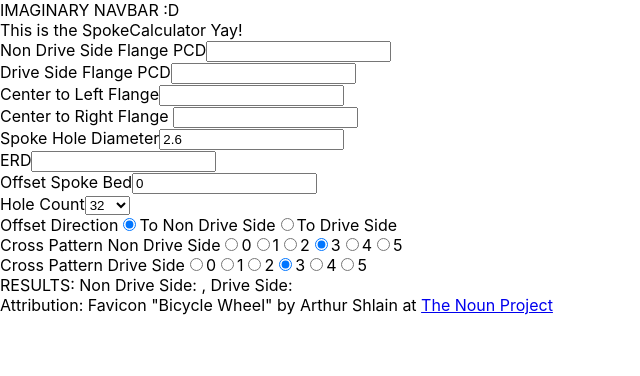
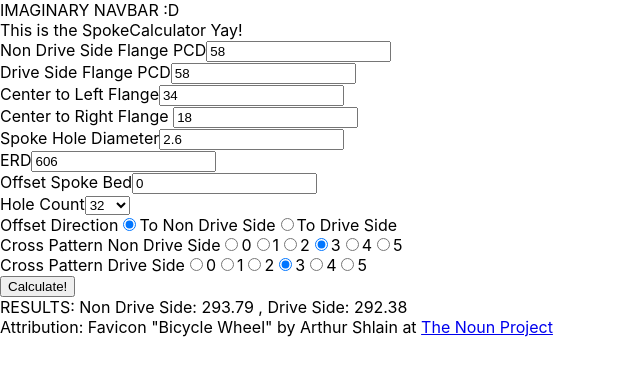
Before and after one commit to nguyen-michael/wheel-directory, a React (Create React App) app: page / in a window 1280 px wide. Shown: the top 376 px of the page, without its empty margins (0-640 px from the left). Built offline with nearby package versions, Linux system fonts and the light colour scheme.

Commit message:
Finalize basic spoke calculator functionality

```diff
--- a/src/App.jsx
+++ b/src/App.jsx
@@ -9,23 +9,22 @@ class App extends Component {
             spokeCalcHoleCount: "32",
             spokeCalcCrossPatternNds: "3",
             spokeCalcCrossPatternDs: "3",
-            spokeCalcFlangePcdNds: "",
-            spokeCalcFlangePcdDs: "",
-            spokeCalcCenterToLeft: "",
-            spokeCalcCenterToRight: "",
+            spokeCalcFlangePcdNds: "58",
+            spokeCalcFlangePcdDs: "58",
+            spokeCalcCenterToLeft: "34",
+            spokeCalcCenterToRight: "18",
             spokeCalcSpokeHoleDiameter: "2.6",
-            spokeCalcERD: "",
+            spokeCalcERD: "606",
             spokeCalcOffsetSpokeBed: "0",
             spokeCalcOffsetDirection: "nds",
-            spokeCalcNdsCalculation: "",
-            spokeCalcDsCalculation: ""
+            spokeCalcNdsCalculation: spokeCalc(606, 58, 34, 3, 32, 2.6),
+            spokeCalcDsCalculation: spokeCalc(606, 58, 18, 3, 32, 2.6)
         }
 
         this.handleFormChange = this.handleFormChange.bind(this);
         this.updateSpokeCalculation = this.updateSpokeCalculation.bind(this);
     }
 
-    // This functions but it  seems to be "off" by a cycle and doesn't quite update on the spot. Maybe have a submit button, also prevent default on enter.
     updateSpokeCalculation() {
         if (
             this.state.spokeCalcFlangePcdNds > 0
@@ -34,9 +33,15 @@ class App extends Component {
             && this.state.spokeCalcERD > 0
             && this.state.spokeCalcOffsetSpokeBed >= 0
         ) {
-            this.setState((state) => {
-                return {spokeCalcNdsCalculation: spokeCalc(state.spokeCalcERD, state.spokeCalcFlangePcdNds, state.spokeCalcCenterToLeft, state.spokeCalcCrossPatternNds, state.spokeCalcHoleCount, state.spokeCalcSpokeHoleDiameter)}
-            });
+            if (this.state.spokeCalcOffsetDirection === "nds") {
+                this.setState((state) => {
+                    return { spokeCalcNdsCalculation: spokeCalc(state.spokeCalcERD, state.spokeCalcFlangePcdNds, parseFloat(state.spokeCalcCenterToLeft) - parseFloat(state.spokeCalcOffsetSpokeBed), state.spokeCalcCrossPatternNds, state.spokeCalcHoleCount, state.spokeCalcSpokeHoleDiameter) }
+                });
+            } else if ( this.state.spokeCalcOffsetDirection === "ds") {
+                this.setState((state) => {
+                    return { spokeCalcNdsCalculation: spokeCalc(state.spokeCalcERD, state.spokeCalcFlangePcdNds, parseFloat(state.spokeCalcCenterToLeft) + parseFloat(state.spokeCalcOffsetSpokeBed), state.spokeCalcCrossPatternNds, state.spokeCalcHoleCount, state.spokeCalcSpokeHoleDiameter) }
+                });
+            }
         }
 
         if (
@@ -46,48 +51,32 @@ class App extends Component {
             && this.state.spokeCalcERD > 0
             && this.state.spokeCalcOffsetSpokeBed >= 0
         ) {
-            this.setState((state) => {
-                return {spokeCalcDsCalculation: spokeCalc(state.spokeCalcERD, state.spokeCalcFlangePcdDs, state.spokeCalcCenterToRight, state.spokeCalcCrossPatternDs, state.spokeCalcHoleCount, state.spokeCalcSpokeHoleDiameter)}
-            });
+            if (this.state.spokeCalcOffsetDirection === "nds") {
+                this.setState((state) => {
+                    return { spokeCalcDsCalculation: spokeCalc(state.spokeCalcERD, state.spokeCalcFlangePcdDs, parseFloat(state.spokeCalcCenterToRight) + parseFloat(state.spokeCalcOffsetSpokeBed), state.spokeCalcCrossPatternDs, state.spokeCalcHoleCount, state.spokeCalcSpokeHoleDiameter) }
+                });
+            } else if (this.state.spokeCalcOffsetDirection === "ds") {
+                this.setState((state) => {
+                    return { spokeCalcDsCalculation: spokeCalc(state.spokeCalcERD, state.spokeCalcFlangePcdDs, parseFloat(state.spokeCalcCenterToRight) - parseFloat(state.spokeCalcOffsetSpokeBed), state.spokeCalcCrossPatternDs, state.spokeCalcHoleCount, state.spokeCalcSpokeHoleDiameter) }
+                });
+            }
         }
     }
 
     handleFormChange(e) {
-        /*         if (e.target.type === "checkbox" || e.target.type === "radio") {
-                    console.log("Form Changed!", e.target.name, e.target.value, e.target.checked);
-                } else {
-                    console.log("Form Changed!", e.target.name, e.target.value, e.target);
-                }
-
-                Testing for now
-                if (e.target.type === "select-one") {
-                    this.setState({
-                        [e.target.name]: e.target.value
-                    });
-                }
-
-                if (e.target.type === "radio") {
-                    this.setState({
-                        [e.target.name]: e.target.value
-                    });
-                } */
+        /*
+            Check e.target.type
+        */
         this.setState({
             [e.target.name]: e.target.value
         });
-
-        // Update the spoke calculations if a SpokeCalculator child was changed
-        if (e.target.name.includes("spokeCalc")) {
-            this.updateSpokeCalculation();
-        }
-
-
     }
 
     render() {
         return (
             <div className="App">
                 IMAGINARY NAVBAR :D
-                <SpokeCalculator handleFormChange={this.handleFormChange} {...this.state} />
+                <SpokeCalculator handleFormChange={this.handleFormChange} {...this.state} updateSpokeCalculation={this.updateSpokeCalculation} />
             </div>
         );
     }
--- a/src/components/NumericInput.jsx
+++ b/src/components/NumericInput.jsx
@@ -6,7 +6,7 @@ class NumericInput extends Component {
             <form>
                 <label htmlFor={this.props.name}>
                     {this.props.label}
-                    <input type="number" name={this.props.name} onChange={this.props.handleFormChange} value={this.props.value}/>
+                    <input type="number" name={this.props.name} onChange={this.props.handleFormChange} value={this.props.value} min={this.props.min} max={this.props.max} step={this.props.step} />
                 </label>
             </form>
         );
--- a/src/components/SpokeCalculator.jsx
+++ b/src/components/SpokeCalculator.jsx
@@ -8,13 +8,13 @@ class SpokeCalculator extends Component {
         return (
             <div>
                 This is the SpokeCalculator Yay!
-                <NumericInput handleFormChange={this.props.handleFormChange} name="spokeCalcFlangePcdNds" label="Non Drive Side Flange PCD" value={this.props.spokeCalcFlangePcdNds} />
-                <NumericInput handleFormChange={this.props.handleFormChange} name="spokeCalcFlangePcdDs" label="Drive Side Flange PCD" value={this.props.spokeCalcFlangePcdDs} />
-                <NumericInput handleFormChange={this.props.handleFormChange} name="spokeCalcCenterToLeft" label="Center to Left Flange" value={this.props.spokeCalcCenterToLeft} />
-                <NumericInput handleFormChange={this.props.handleFormChange} name="spokeCalcCenterToRight" label="Center to Right Flange " value={this.props.spokeCalcCenterToRight} />
-                <NumericInput handleFormChange={this.props.handleFormChange} name="spokeCalcSpokeHoleDiameter" label="Spoke Hole Diameter" value={this.props.spokeCalcSpokeHoleDiameter} />
-                <NumericInput handleFormChange={this.props.handleFormChange} name="spokeCalcERD" label="ERD" value={this.props.spokeCalcERD} />
-                <NumericInput handleFormChange={this.props.handleFormChange} name="spokeCalcOffsetSpokeBed" label="Offset Spoke Bed" value={this.props.spokeCalcOffsetSpokeBed} />
+                <NumericInput handleFormChange={this.props.handleFormChange} name="spokeCalcFlangePcdNds" label="Non Drive Side Flange PCD" value={this.props.spokeCalcFlangePcdNds} min="1" />
+                <NumericInput handleFormChange={this.props.handleFormChange} name="spokeCalcFlangePcdDs" label="Drive Side Flange PCD" value={this.props.spokeCalcFlangePcdDs} min="1" />
+                <NumericInput handleFormChange={this.props.handleFormChange} name="spokeCalcCenterToLeft" label="Center to Left Flange" value={this.props.spokeCalcCenterToLeft} min="1" />
+                <NumericInput handleFormChange={this.props.handleFormChange} name="spokeCalcCenterToRight" label="Center to Right Flange " value={this.props.spokeCalcCenterToRight} min="1" />
+                <NumericInput handleFormChange={this.props.handleFormChange} name="spokeCalcSpokeHoleDiameter" label="Spoke Hole Diameter" value={this.props.spokeCalcSpokeHoleDiameter} min="1" step="0.1" />
+                <NumericInput handleFormChange={this.props.handleFormChange} name="spokeCalcERD" label="ERD" value={this.props.spokeCalcERD} min="1" />
+                <NumericInput handleFormChange={this.props.handleFormChange} name="spokeCalcOffsetSpokeBed" label="Offset Spoke Bed" value={this.props.spokeCalcOffsetSpokeBed} min="0" step="0.1"/>
                 <Selector
                     handleFormChange={this.props.handleFormChange}
                     name="spokeCalcHoleCount"
@@ -39,7 +39,7 @@ class SpokeCalculator extends Component {
                         checked={this.props.spokeCalcOffsetDirection === "ds"}
                         onChange={this.props.handleFormChange}
                     />
-                    <label htmlFor="spokeCalcCrossPatternNds">To Drive Side</label>
+                    <label htmlFor="spokeCalcOffsetDirection">To Drive Side</label>
                 </form>
                 <form>
                     <label>Cross Pattern Non Drive Side</label>
@@ -143,8 +143,9 @@ class SpokeCalculator extends Component {
                     />
                     <label htmlFor="spokeCalcCrossPatternDs">5</label>
                 </form>
+                <button onClick={this.props.updateSpokeCalculation}>Calculate!</button>
                 <div>
-                    RESULTS: Non Drive Side: {this.props.spokeCalcNdsCalculation} , Drive Side: {this.props.spokeCalcDsCalculation}
+                    RESULTS: Non Drive Side: {Math.round(this.props.spokeCalcNdsCalculation * 100) / 100} , Drive Side: {Math.round(this.props.spokeCalcDsCalculation * 100) / 100}
                 </div>
             </div>
         );
```
Also changed, not shown: src/components/OffsetSwitch.jsx (deleted, +0 -14 lines).
